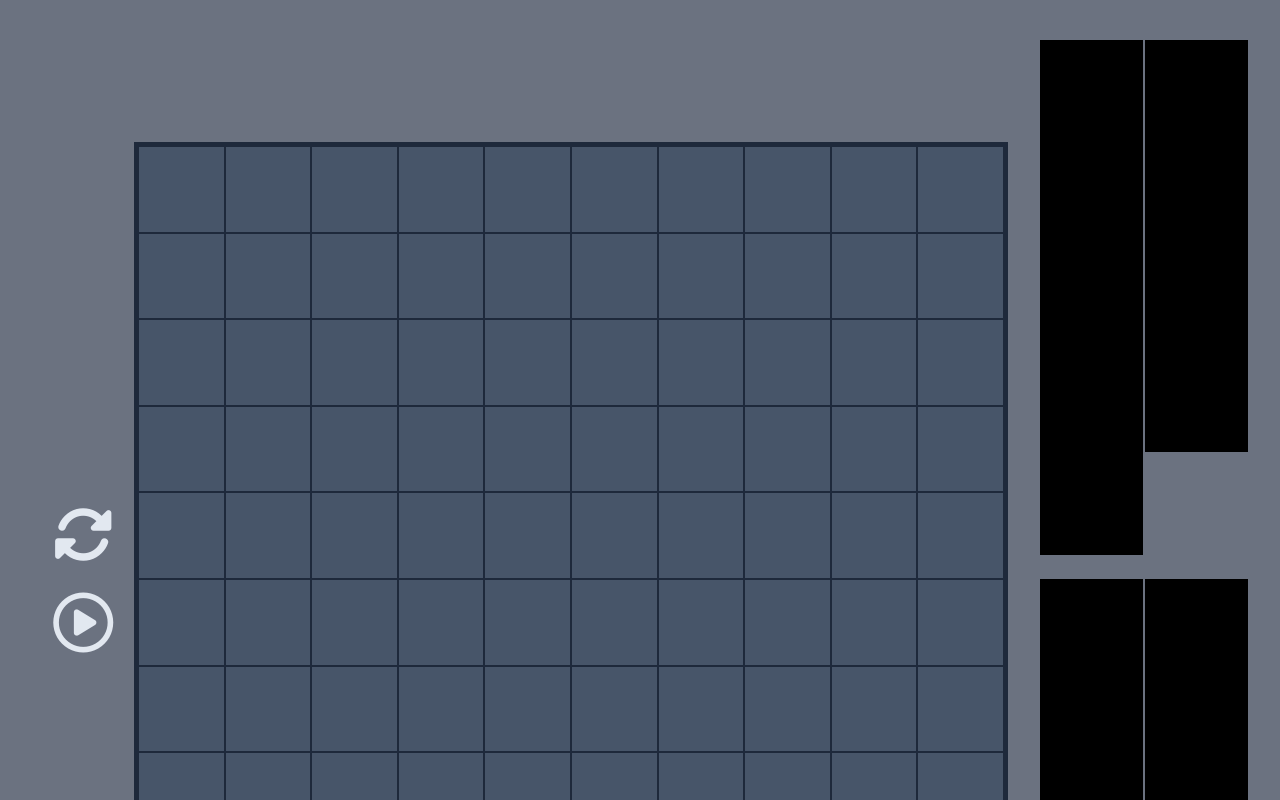
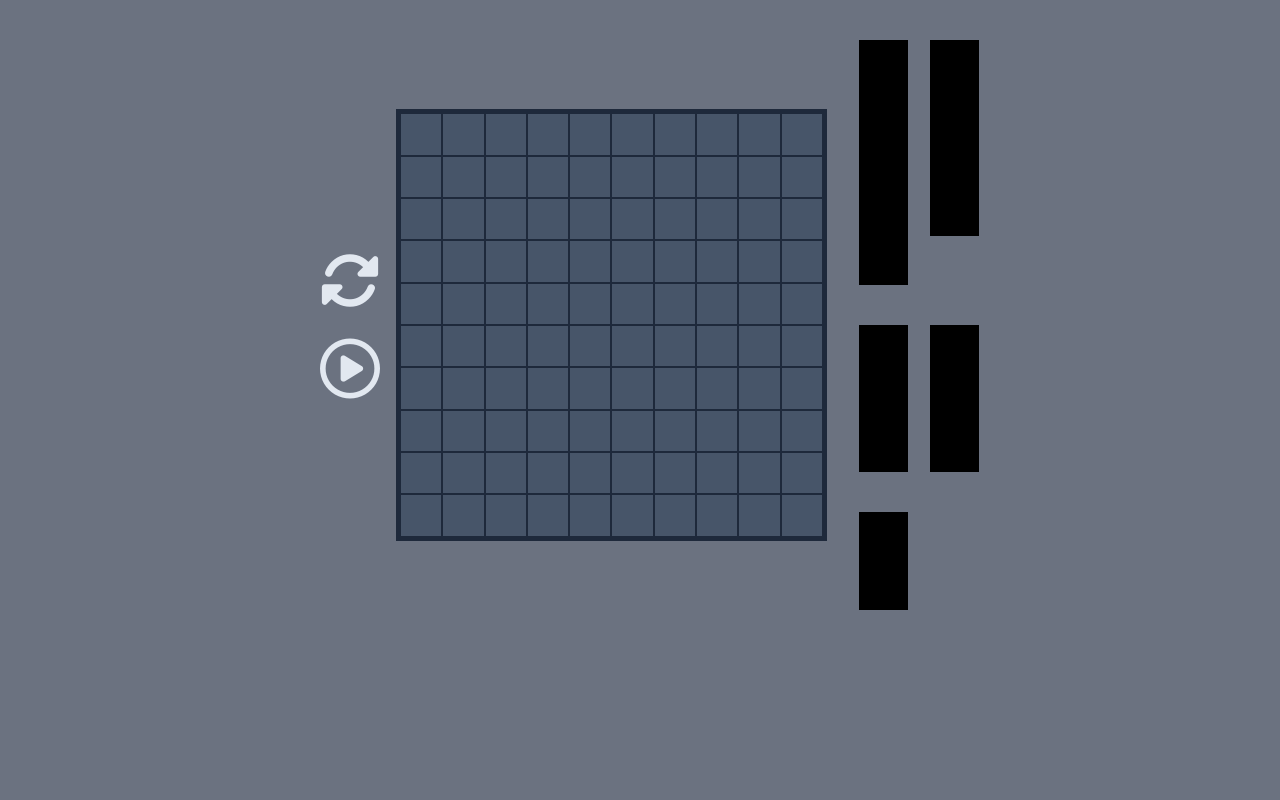
Before and after one commit to curatedcode/battleship, a website built with webpack: page index.html in a window 1280 px wide. Both pictures are taken after a click on the button "Play". Shown: the top 800 px of the page. Built offline with nearby package versions, Linux system fonts and the light colour scheme; a web font is replaced by a local one.

Commit message:
strategy panel won't grows too big for screen

```diff
--- a/index.html
+++ b/index.html
@@ -12,8 +12,8 @@
         <div class="play-container flex justify-center items-center bg-slate-600 border-slate-800 border-4 fixed top-1/2 left-1/2 -translate-x-1/2 -translate-y-1/2 aspect-square w-11/12 md:w-10/12 lg:w-2/3 xl:w-2/5 landscape:w-auto landscape:h-5/6">
             <button class="py-1 px-4 text-xl bg-slate-400 border-slate-400 rounded-md select-none md:text-4xl md:py-2 md:px-6 text-slate-800" name="play">Play</button>
         </div>
-        <div class="game-container flex flex-col gap-8 items-center justify-center w-11/12 h-full sm:flex-row">
-            <div class="action-buttons grid grid-cols-2 md:grid-cols-1 gap-7 text-5xl md:text-6xl hidden">
+        <div class="game-container flex flex-col gap-8 items-center justify-center w-11/12 lg:w-1/2 sm:flex-row">
+            <div class="action-buttons grid grid-cols-2 sm:grid-cols-1 gap-7 text-5xl md:text-6xl hidden">
                 <i class="fa-solid fa-rotate hover:text-slate-600 hover:cursor-pointer"></i>
                 <i class="fa-regular fa-circle-play hover:text-slate-600 hover:cursor-pointer"></i>
             </div>
@@ -119,7 +119,7 @@
                 <div class="board-box"></div>
                 <div class="board-box"></div>
             </div>
-            <div class="ships-container grid grid-cols-5 gap-6 md:grid-cols-2 hidden">
+            <div class="ships-container grid grid-cols-5 gap-6 md:grid-cols-2 sm:gap-10 hidden">
                 <div class="carrier bg-black hover:bg-slate-800 hover:cursor-pointer" draggable="true"></div>
                 <div class="battleship bg-black hover:bg-slate-800 hover:cursor-pointer" draggable="true"></div>
                 <div class="cruiser  bg-black hover:bg-slate-800 hover:cursor-pointer" draggable="true"></div>
```
